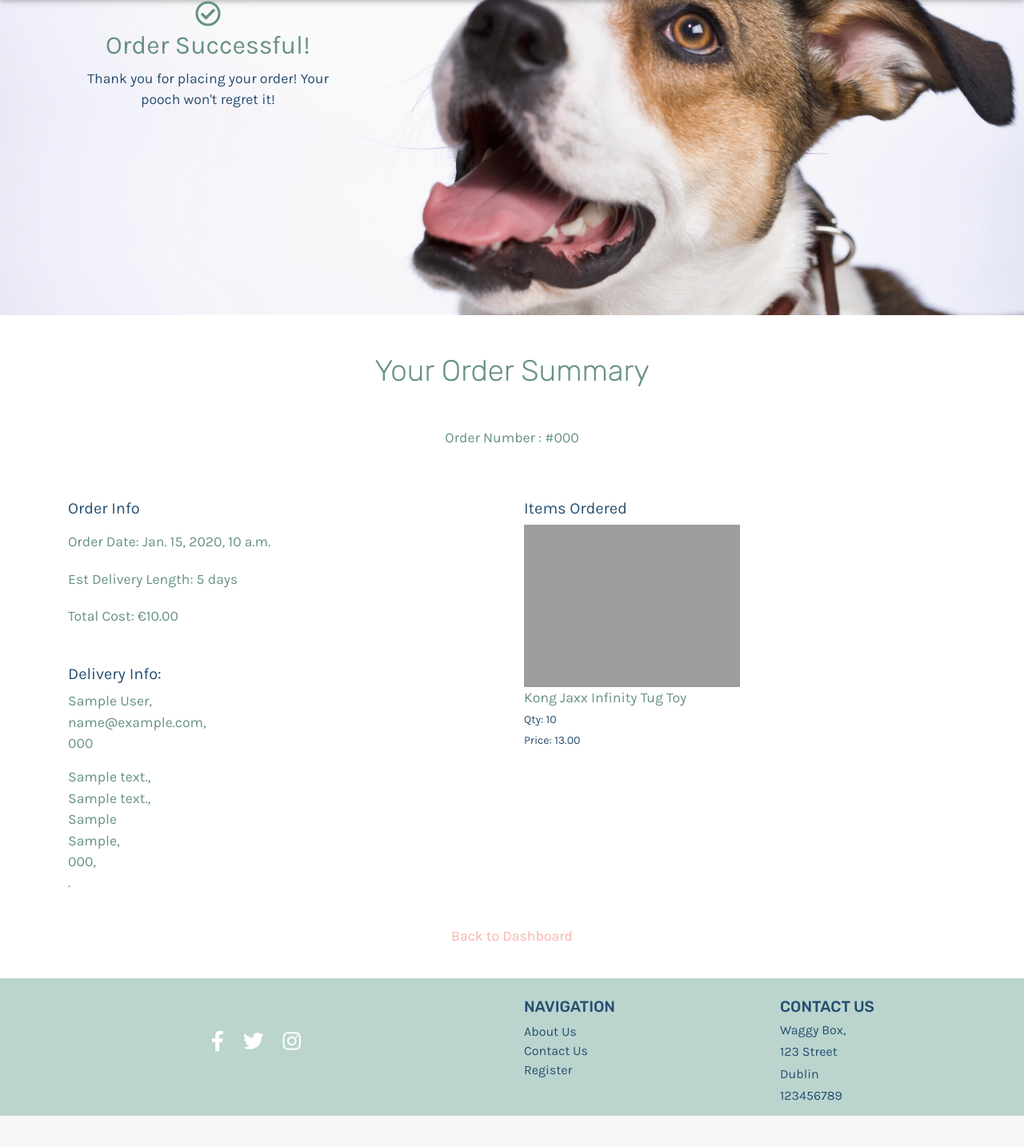
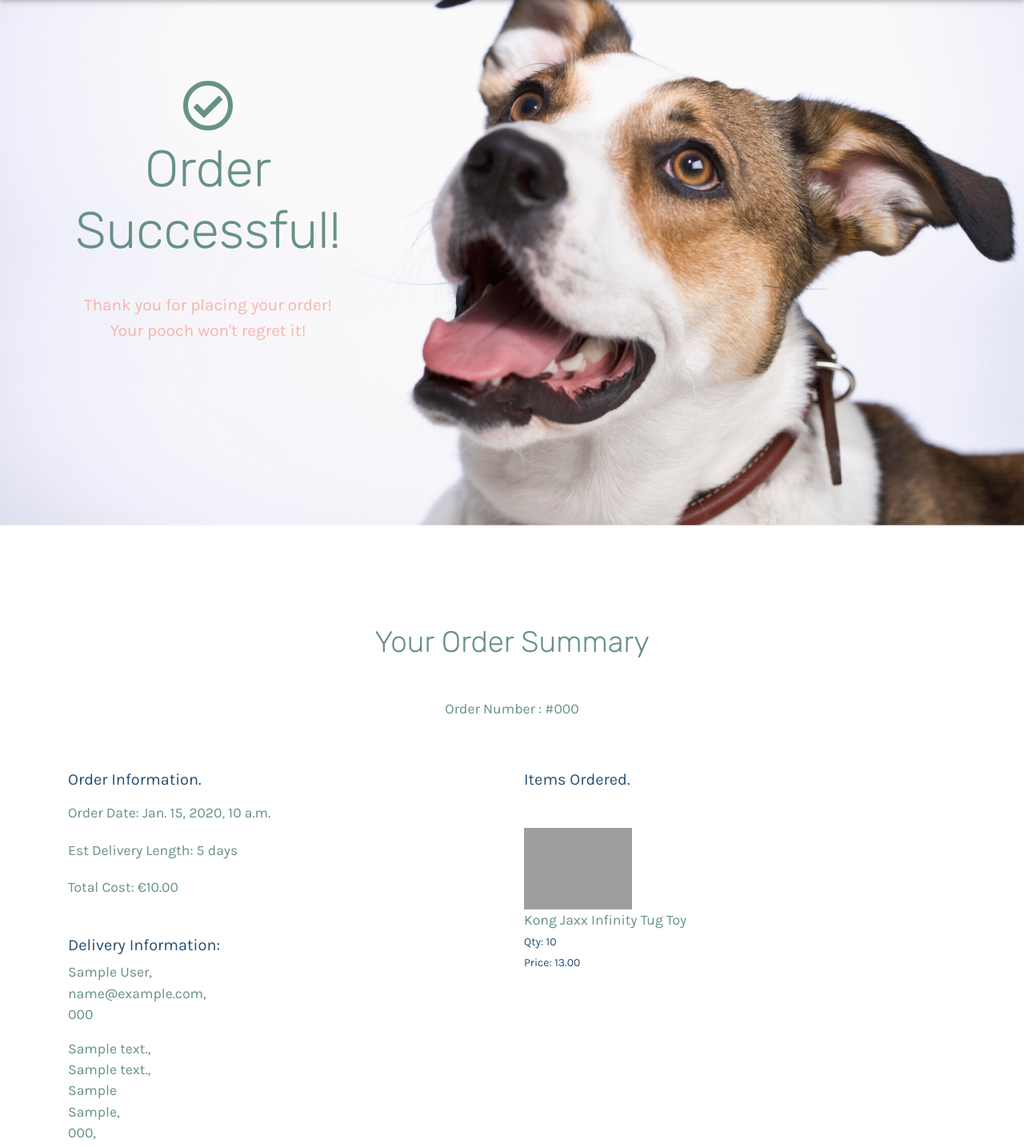
Before and after one commit to ClaireLally8/Waggy-Box, a Django app: page /checkout/checkout_success/000 in a window 1280 px wide. Shown: the part 76-1510 px from the top of the page at 80% size. Before the commit the page ends 1471 px from the top, so only its background shows below. Run offline with Django 3.2, Linux system fonts and the light colour scheme; a user stored in the database is signed in; data comes from the database, SQL or seed files in the repository; tables that the repository leaves empty hold one stand-in row (values such as "Sample post"); some libraries are stand-ins or nearby versions; grey boxes are pictures that could not be loaded.

Commit message:
fixed page head layout

```diff
--- a/checkout/templates/checkout/checkout_success.html
+++ b/checkout/templates/checkout/checkout_success.html
@@ -5,9 +5,9 @@
 <section class="checkout-image">
   <div class="container">
     <div class="row">
-      <div class="col-lg-4 col-md-4 col-sm-12">
-        <h2 class="text-center landing-main darkgreen"><i class="far fa-check-circle"></i><br>Order Successful!</h2>
-        <p class="text-center landing-sub">Thank you for placing your order! Your pooch won't regret it!</p>
+      <div class="col-sm-12 col-md-4 col-lg-4">
+        <h2 class="text-center page-head darkgreen"><i class="far fa-check-circle"></i><br>Order Successful!</h2>
+        <p class="text-center page-sub">Thank you for placing your order! Your pooch won't regret it!</p>
       </div>
     </div>
   </div>
@@ -17,15 +17,15 @@
   <p class="text-center section-text darkgreen">Order Number : #{{ order.order_number }}</p>
   <div class="container">
     <div class="row">
-      <div class="col-lg-6 col-md-6 col-sm-12">
+      <div class="col-sm-12 col-md-6 col-lg-6">
         <div class="Order-info">
-          <h5 class="some-purple mt-5">Order Info</h5>
+          <h5 class="some-purple mt-5">Order Information.</h5>
           <p class="darkgreen pt-2">Order Date: {{ order.date }}</p>
           <p class="darkgreen pt-1">Est Delivery Length: 5 days</p>
           <p class="darkgreen pt-1">Total Cost: €{{ order.order_total }}</p>
         </div>
         <div class="delivery-info">
-          <h5 class="mt-5 some-purple">Delivery Info:</h5>
+          <h5 class="mt-5 some-purple">Delivery Information:</h5>
           <p class="darkgreen">{{ order.full_name }},<br>{{ order.email }},<br>{{ order.phone_number }}</p>
           <p class="darkgreen">{{ order.street_address1 }},<br>
             {% if order.street_address2 %}{{ order.street_address2 }},<br>{% endif %}
@@ -36,10 +36,10 @@
         </div>
       </div>
 
-      <div class="col-lg-6 col-md-6 col-sm-12">
-        <h5 class="some-purple mt-5">Items Ordered</h5>
+      <div class="col-sm-12 col-md-6 col-lg-6">
+        <h5 class="some-purple my-5">Items Ordered.</h5>
         {% for item in order.lineitems.all %}
-        <img class="w-50 img-fluid" src="{{ item.item.image.url }}" alt="{{ item.name }}">
+        <img class="w-25 img-fluid" src="{{ item.item.image.url }}" alt="{{ item.name }}">
         <p class="darkgreen">{{ item.item.name }}<br><small class="some-purple">
             Qty: {{ item.quantity }}<br>
             Price: {{ item.item.price }}</small></p>
```
